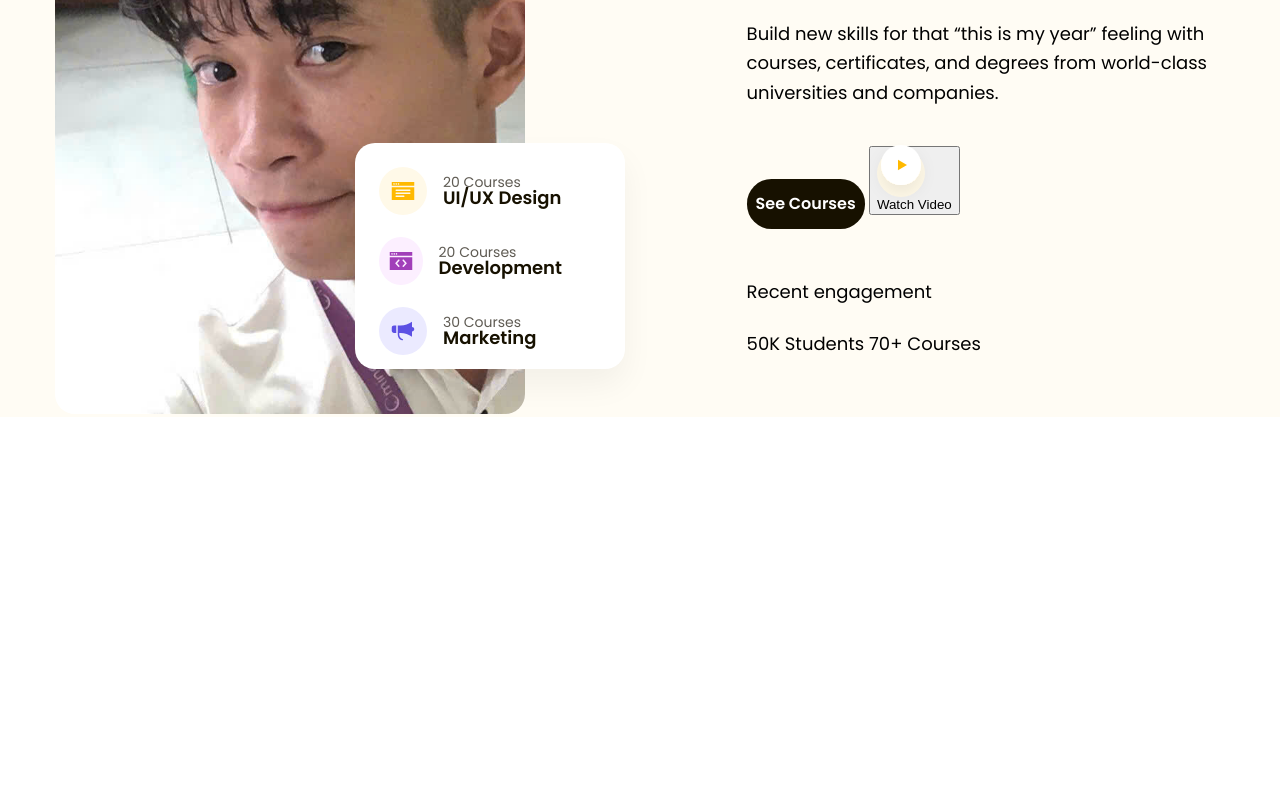
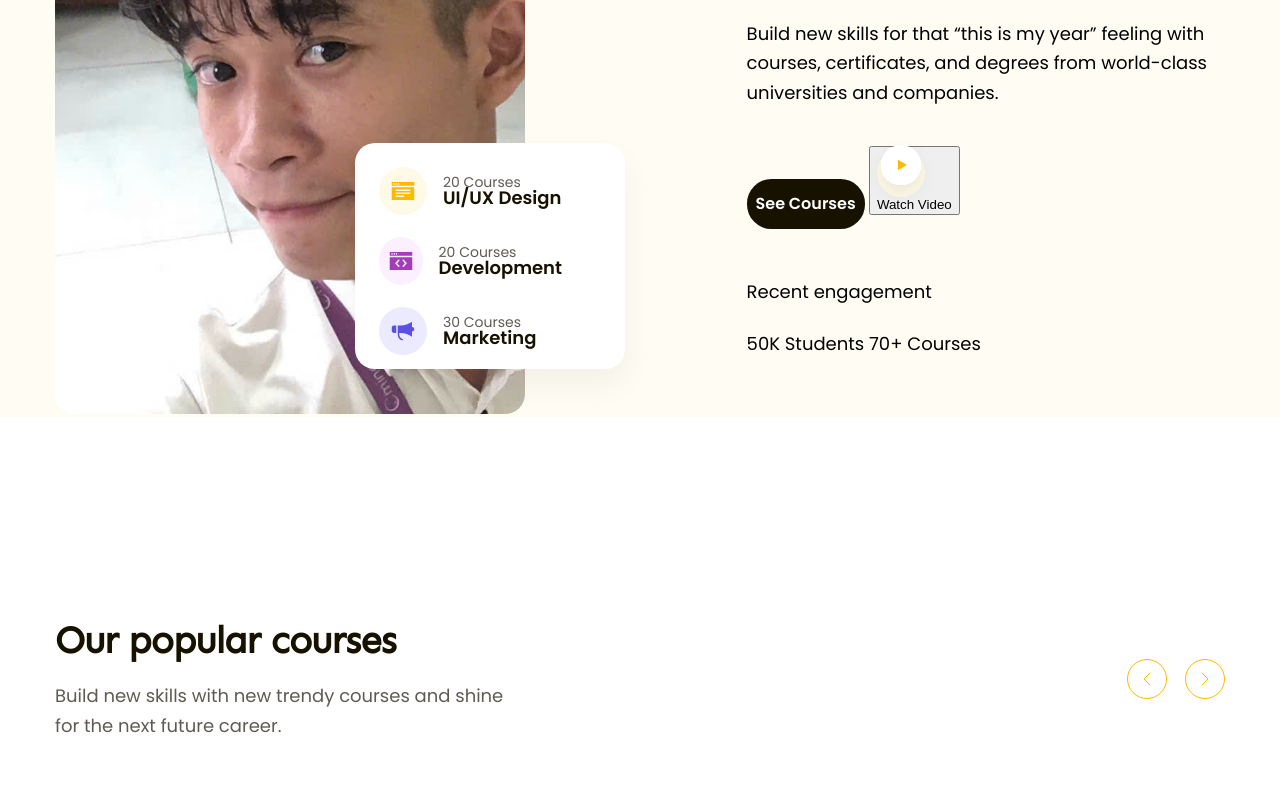
Before and after one commit to TranVuHoang/htmlcss-project-02, a plain HTML site: page index.html in a window 1280 px wide. Shown: the part 421-1230 px from the top of the page. Drawn offline with Linux system fonts and the light colour scheme.

Commit message:
Create Popular top

```diff
--- a/assets/css/styles.css
+++ b/assets/css/styles.css
@@ -4,6 +4,7 @@
 
 :root {
   --font-sent: "Sen", sans-serif;
+  --primary-color: #ffb900;
 }
 
 html {
@@ -38,6 +39,24 @@ a {
   max-width: calc(100vw - 48px);
   margin: 0 auto;
 }
+
+.heading {
+  font-family: var(--font-sent);
+  font-weight: 700;
+  color: #171100;
+  letter-spacing: -0.02em;
+}
+
+.heading.lev1 {
+  font-size: 5.8rem;
+  line-height: 1.17;
+}
+
+.heading.lev2 {
+  font-size: 3.8rem;
+  line-height: 1.26;
+}
+
 /* ========== Header */
 .header .body {
   display: flex;
@@ -168,13 +187,61 @@ header.fixed {
   font-weight: 700;
   line-height: 1.17;
   color: #171100;
+  letter-spacing: -0.02em;
 }
+
 .content-block .desc {
   font-size: 1.8rem;
   font-weight: 400;
   line-height: 1.66;
   margin: 22px 0;
 }
+
 .cta-group {
   margin: 38px 0 48px;
 }
+
+/* ===== Popular Styling ===== */
+.popular {
+  padding: 65px 0;
+  margin-top: 135px;
+}
+.popular-top {
+  display: flex;
+  justify-content: space-between;
+}
+
+.popular-top .desc {
+  width: 458px;
+  margin-top: 16px;
+  color: #5f5b53;
+  font-size: 1.8rem;
+  font-style: normal;
+  font-weight: 400;
+  line-height: 1.67;
+}
+
+.popular-top .control {
+  display: flex;
+  gap: 18px;
+  align-items: center;
+}
+
+.popular-top .btn-control {
+  border: 1px solid var(--primary-color);
+  color: var(--primary-color);
+  background: transparent;
+  display: flex;
+  align-items: center;
+  justify-content: center;
+  width: 40px;
+  height: 40px;
+  border-radius: 50%;
+  cursor: pointer;
+}
+
+.popular-top .btn-control:hover {
+  background: var(--primary-color);
+  color: #fff;
+}
+/* ===== End Popular Styling ===== */
--- a/index.html
+++ b/index.html
@@ -101,7 +101,7 @@
 
             <!-- Hero right -->
             <div class="content-block">
-              <h1 class="heading">
+              <h1 class="heading lev1">
                 Learn without limits and spread knowledge.
               </h1>
               <p class="desc">
@@ -128,6 +128,56 @@
           </div>
         </div>
       </div>
+
+      <!-- Popular -->
+      <div class="popular">
+        <div class="main-content">
+          <div class="popular-top">
+            <div class="info">
+              <h2 class="heading lev2">Our popular courses</h2>
+              <p class="desc">
+                Build new skills with new trendy courses and shine for the next
+                future career.
+              </p>
+            </div>
+            <div class="control">
+              <button class="btn-control">
+                <svg
+                  width="8"
+                  height="14"
+                  viewBox="0 0 8 14"
+                  fill="none"
+                  xmlns="http://www.w3.org/2000/svg"
+                >
+                  <path
+                    d="M7 1L1 7L7 13"
+                    stroke="currentColor"
+                    stroke-linecap="round"
+                    stroke-linejoin="round"
+                  />
+                </svg>
+              </button>
+              <button class="btn-control">
+                <svg
+                  width="8"
+                  height="14"
+                  viewBox="0 0 8 14"
+                  fill="none"
+                  xmlns="http://www.w3.org/2000/svg"
+                >
+                  <path
+                    d="M1 1L7 7L1 13"
+                    stroke="currentColor"
+                    stroke-linecap="round"
+                    stroke-linejoin="round"
+                  />
+                </svg>
+              </button>
+            </div>
+          </div>
+        </div>
+      </div>
+      <!-- End Popular -->
     </main>
   </body>
 </html>
```
Also changed, not shown: assets/icons/chevron-leftsvg.svg (added), assets/icons/chevron-right.svg (added).
